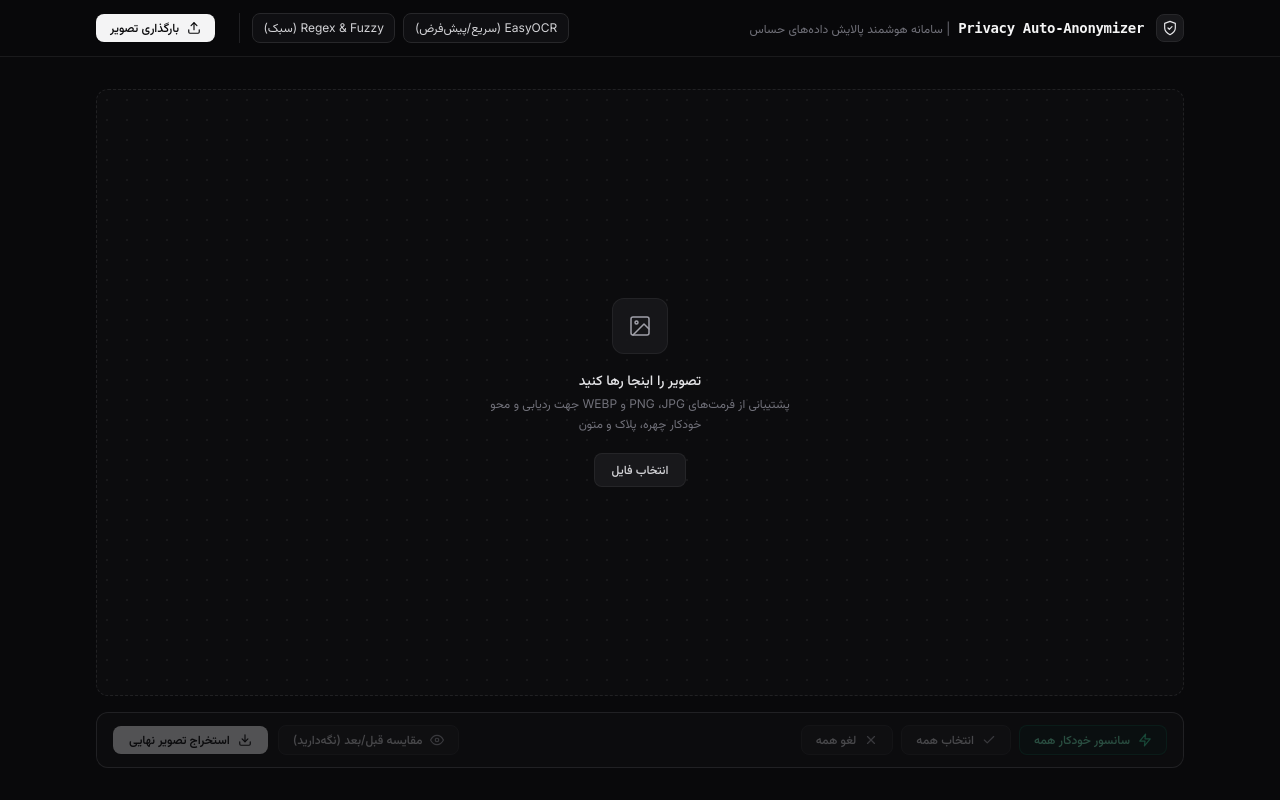
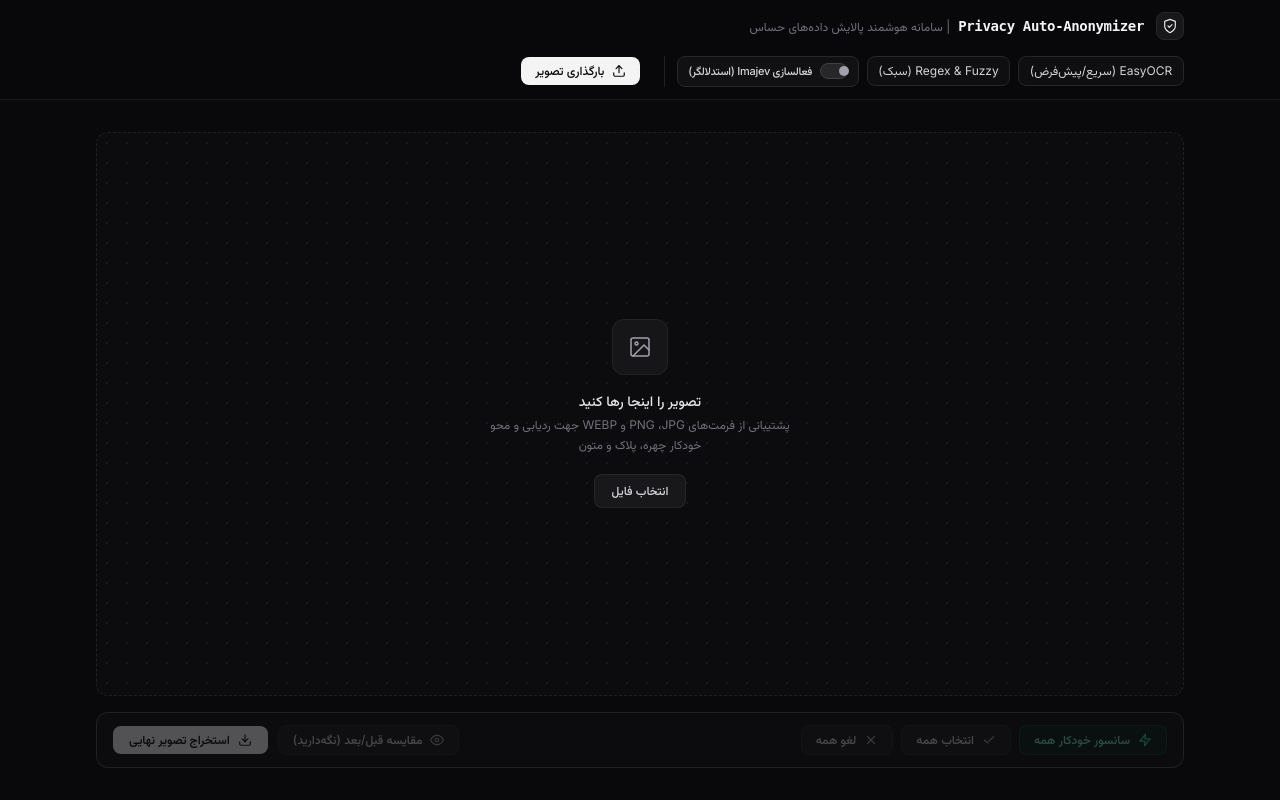
Before and after one commit to hzabbas/privacy-auto-anonymizer, a Django app: page / in a window 1280 px wide. Run offline with Django 5.2, Linux system fonts and the light colour scheme; some libraries are stand-ins or nearby versions.

Commit message:
feat: add Imajev UI toggle, interactive log panel, and fix detection false-positives

```diff
--- a/anonymizer/views.py
+++ b/anonymizer/views.py
@@ -83,13 +83,15 @@ def analyze_image_api(request):
 
         ocr_engine = request.POST.get('ocr_engine', 'easyocr')
         layout_engine = request.POST.get('layout_engine', 'regex')
+        use_imajev = request.POST.get('use_imajev', 'false').lower() in ('true', '1', 'yes')
 
         # Run AI entity detection pipeline
         analysis_result = analyze_image_entities(
             file_bytes,
             conf_threshold=conf_threshold,
             ocr_engine=ocr_engine,
-            layout_engine=layout_engine
+            layout_engine=layout_engine,
+            use_imajev=use_imajev
         )
 
         return JsonResponse(analysis_result, status=200)
--- a/static/js/app.js
+++ b/static/js/app.js
@@ -115,6 +115,7 @@ class AnonymizerStudio {
         // Engine select change listeners for Auto-Reanalyze
         const ocrSelect = document.getElementById('ocrEngineSelect');
         const layoutSelect = document.getElementById('layoutEngineSelect');
+        const imajevToggle = document.getElementById('imajevToggle');
         const reanalyzeHandler = () => {
             if (this.currentFile) {
                 this.analyzeImage(this.currentFile);
@@ -122,6 +123,25 @@ class AnonymizerStudio {
         };
         if (ocrSelect) ocrSelect.addEventListener('change', reanalyzeHandler);
         if (layoutSelect) layoutSelect.addEventListener('change', reanalyzeHandler);
+
+        if (imajevToggle) {
+            imajevToggle.addEventListener('change', (e) => {
+                this.handleImajevToggle(e.target.checked);
+                reanalyzeHandler();
+            });
+        }
+
+        const btnClearLogs = document.getElementById('btnClearImajevLogs');
+        if (btnClearLogs) {
+            btnClearLogs.addEventListener('click', () => {
+                const content = document.getElementById('imajevLogContent');
+                const countBadge = document.getElementById('imajevLogCount');
+                if (content) {
+                    content.innerHTML = `<div class="text-zinc-500 text-[11px] italic p-2.5 bg-zinc-900/30 rounded-lg border border-zinc-800/40">لاگ‌ها پاکسازی شدند.</div>`;
+                }
+                if (countBadge) countBadge.textContent = '0 رویداد';
+            });
+        }
 
         // Canvas Click & Hover for Hit Testing (Human-in-the-loop)
         this.canvas.addEventListener('click', (e) => this.handleCanvasClick(e));
@@ -367,6 +387,27 @@ class AnonymizerStudio {
             formData.append('ocr_engine', ocrEngine);
             formData.append('layout_engine', layoutEngine);
 
+            const imajevToggle = document.getElementById('imajevToggle');
+            const useImajev = imajevToggle ? imajevToggle.checked : false;
+            formData.append('use_imajev', useImajev ? 'true' : 'false');
+
+            if (useImajev) {
+                const statusText = document.getElementById('imajevStatusText');
+                const statusPulse = document.getElementById('imajevStatusPulse');
+                if (statusText) statusText.textContent = 'در حال استدلال...';
+                if (statusPulse) {
+                    statusPulse.classList.remove('bg-emerald-400');
+                    statusPulse.classList.add('bg-cyan-400');
+                }
+                const container = document.getElementById('imajevLogContent');
+                if (container) {
+                    container.innerHTML = `<div class="text-cyan-400 text-[11px] font-mono flex items-center gap-2 p-2.5 bg-zinc-900/50 rounded-lg border border-zinc-800/60 animate-pulse">
+                        <span class="w-2 h-2 rounded-full bg-cyan-400 animate-ping"></span>
+                        در حال ارسال تصویر و اجرای استدلال معنایی توسط Imajev VLM...
+                    </div>`;
+                }
+            }
+
             const response = await fetch('/api/analyze/', {
                 method: 'POST',
                 body: formData
@@ -384,6 +425,14 @@ class AnonymizerStudio {
                     ...det,
                     isMasked: false
                 }));
+
+                // Handle Imajev logs display
+                if (useImajev && Array.isArray(data.imajev_logs)) {
+                    this.renderImajevLogs(data.imajev_logs);
+                } else if (!useImajev) {
+                    const statusText = document.getElementById('imajevStatusText');
+                    if (statusText) statusText.textContent = 'غیرفعال';
+                }
 
                 // Enable toolbar controls
                 this.enableControls(true);
@@ -1127,6 +1176,125 @@ class AnonymizerStudio {
             setTimeout(() => toast.remove(), 300);
         }, 3500);
     }
+
+    /**
+     * Toggles 2-column responsive layout shift when Imajev is enabled/disabled.
+     */
+    handleImajevToggle(isActive) {
+        const workspaceGrid = document.getElementById('workspaceGrid');
+        const dropzoneContainer = document.getElementById('dropzoneContainer');
+        const logPanel = document.getElementById('imajevLogPanel');
+        const mainWorkspace = document.getElementById('mainWorkspace');
+
+        if (isActive) {
+            if (workspaceGrid) {
+                workspaceGrid.classList.remove('grid-cols-1');
+                workspaceGrid.classList.add('grid-cols-1', 'lg:grid-cols-4');
+            }
+            if (dropzoneContainer) {
+                dropzoneContainer.classList.add('lg:col-span-3');
+            }
+            if (logPanel) {
+                logPanel.classList.remove('hidden');
+                logPanel.classList.add('flex', 'lg:col-span-1');
+            }
+            if (mainWorkspace) {
+                mainWorkspace.classList.remove('max-w-6xl');
+                mainWorkspace.classList.add('max-w-7xl');
+            }
+            this.showToast('حالت استدلال هوشمند Imajev فعال شد.');
+        } else {
+            if (workspaceGrid) {
+                workspaceGrid.classList.remove('lg:grid-cols-4');
+                workspaceGrid.classList.add('grid-cols-1');
+            }
+            if (dropzoneContainer) {
+                dropzoneContainer.classList.remove('lg:col-span-3');
+            }
+            if (logPanel) {
+                logPanel.classList.remove('flex', 'lg:col-span-1');
+                logPanel.classList.add('hidden');
+            }
+            if (mainWorkspace) {
+                mainWorkspace.classList.remove('max-w-7xl');
+                mainWorkspace.classList.add('max-w-6xl');
+            }
+        }
+
+        // Allow layout animation to settle and refresh canvas HUD alignment
+        setTimeout(() => {
+            if (this.originalImage) {
+                this.render();
+            }
+        }, 150);
+    }
+
+    /**
+     * Renders Imajev reasoning decisions with staggered fade-in animation.
+     */
+    renderImajevLogs(logs) {
+        const container = document.getElementById('imajevLogContent');
+        const countBadge = document.getElementById('imajevLogCount');
+        const statusText = document.getElementById('imajevStatusText');
+        const statusPulse = document.getElementById('imajevStatusPulse');
+        if (!container) return;
+
+        container.innerHTML = '';
+        if (countBadge) countBadge.textContent = `${logs.length} رویداد`;
+        if (statusText) statusText.textContent = 'تکمیل شد';
+        if (statusPulse) {
+            statusPulse.classList.remove('bg-cyan-400');
+            statusPulse.classList.add('bg-emerald-400');
+        }
+
+        if (!logs || logs.length === 0) {
+            container.innerHTML = `<div class="text-zinc-500 text-[11px] italic p-2.5 bg-zinc-900/30 rounded-lg border border-zinc-800/40">هیچ تصمیمی توسط Imajev برای این تصویر ثبت نشد.</div>`;
+            return;
+        }
+
+        logs.forEach((logText, index) => {
+            const item = document.createElement('div');
+            item.className = 'flex items-start gap-2 p-2 rounded-lg bg-zinc-900/70 border border-zinc-800/60 text-zinc-300 text-[11px] leading-relaxed transition-all duration-300 opacity-0 translate-y-2';
+
+            let dotColor = 'bg-cyan-400';
+            if (logText.includes('❌')) dotColor = 'bg-rose-500';
+            else if (logText.includes('✅')) dotColor = 'bg-emerald-400';
+            else if (logText.includes('⚡')) dotColor = 'bg-amber-400';
+            else if (logText.includes('⚠️')) dotColor = 'bg-orange-500';
+            else if (logText.includes('🚀')) dotColor = 'bg-cyan-400';
+
+            const cleanText = logText
+                .replace(/^(\s*[❌✅⚡⚠️🔍🚀✨]\s*Imajev(?:\/OCR)?:\s*)/, '')
+                .trim();
+            const prefixMatch = logText.match(/^(\s*[❌✅⚡⚠️🔍🚀✨]\s*Imajev(?:\/OCR)?)/);
+            const prefix = prefixMatch ? prefixMatch[1] : 'Imajev';
+
+            item.innerHTML = `
+                <span class="inline-block w-1.5 h-1.5 rounded-full ${dotColor} mt-1.5 flex-shrink-0 shadow-[0_0_6px_currentColor]"></span>
+                <div class="flex-1">
+                    <span class="font-bold text-zinc-200">${this.escapeHtml(prefix)}:</span>
+                    <span class="text-zinc-300">${this.escapeHtml(cleanText)}</span>
+                </div>
+            `;
+            container.appendChild(item);
+
+            setTimeout(() => {
+                item.classList.remove('opacity-0', 'translate-y-2');
+                item.classList.add('opacity-100', 'translate-y-0');
+                container.scrollTop = container.scrollHeight;
+            }, index * 90);
+        });
+    }
+
+    escapeHtml(str) {
+        if (!str) return '';
+        return str
+            .replace(/&/g, '&amp;')
+            .replace(/</g, '&lt;')
+            .replace(/>/g, '&gt;')
+            .replace(/"/g, '&quot;')
+            .replace(/'/g, '&#039;');
+    }
 }
 
 // Initialize on DOM load
--- a/templates/anonymizer/index.html
+++ b/templates/anonymizer/index.html
@@ -83,7 +83,7 @@
             <!-- Upload Action Button & Settings -->
             <div class="flex flex-wrap items-center gap-3">
                 <!-- Settings Panel -->
-                <div class="flex items-center gap-2 sm:ml-3 sm:border-l border-zinc-800/80 sm:pl-3">
+                <div class="flex flex-wrap items-center gap-2 sm:ml-3 sm:border-l border-zinc-800/80 sm:pl-3">
                     <select id="ocrEngineSelect" class="bg-zinc-900/50 hover:bg-zinc-900 border border-zinc-800 text-zinc-300 text-xs rounded-lg px-2 py-1.5 focus:outline-none focus:border-cyan-500/50 transition-colors cursor-pointer appearance-none text-center">
                         <option value="easyocr">EasyOCR (سریع/پیش‌فرض)</option>
                         <option value="paddleocr">PaddleOCR (دقت بالا)</option>
@@ -93,6 +93,15 @@
                         <option value="regex">Regex & Fuzzy (سبک)</option>
                         <option value="layoutparser">LayoutParser (هوشمند)</option>
                     </select>
+
+                    <!-- Imajev VLM Toggle Switch -->
+                    <label for="imajevToggle" class="relative inline-flex items-center gap-2 cursor-pointer select-none bg-zinc-900/60 hover:bg-zinc-900 border border-zinc-800 hover:border-zinc-700 text-zinc-300 hover:text-white rounded-lg px-2.5 py-1.5 transition-all">
+                        <input type="checkbox" id="imajevToggle" class="sr-only peer">
+                        <div class="w-7 h-4 bg-zinc-800 rounded-full border border-zinc-700 peer-checked:bg-cyan-950 peer-checked:border-cyan-500/80 transition-colors relative flex items-center">
+                            <span class="w-2.5 h-2.5 bg-zinc-400 peer-checked:bg-cyan-400 rounded-full transition-transform duration-200 translate-x-0.5 peer-checked:translate-x-3.5 shadow-sm"></span>
+                        </div>
+                        <span class="text-[11px] font-medium tracking-tight">فعالسازی Imajev (استدلالگر)</span>
+                    </label>
                 </div>
 
                 <!-- Status Badge -->
@@ -115,7 +124,7 @@
     </header>
 
     <!-- Main Workspace -->
-    <main class="flex-1 max-w-6xl w-full mx-auto p-4 sm:p-6 lg:p-8 flex flex-col gap-4">
+    <main id="mainWorkspace" class="flex-1 max-w-6xl w-full mx-auto p-4 sm:p-6 lg:p-8 flex flex-col gap-4 transition-all duration-300">
 
         <!-- Legend (Entity Color Guides) -->
         <div id="legendContainer" class="hidden items-center justify-between text-xs px-2 text-zinc-400">
@@ -139,8 +148,11 @@
             </div>
         </div>
 
+        <!-- Central Workspace Grid (Canvas + Imajev Log Panel) -->
+        <div id="workspaceGrid" class="flex-1 w-full grid grid-cols-1 gap-4 transition-all duration-300">
+
             <!-- Central Canvas / Dropzone Area -->
-        <div id="dropzoneContainer" class="flex-1 bg-[#0c0c0e] border border-dashed border-zinc-800/80 hover:border-zinc-700 rounded-xl relative flex flex-col items-center justify-center min-h-[500px] overflow-hidden transition-all duration-300 group canvas-grid">
+            <div id="dropzoneContainer" class="w-full bg-[#0c0c0e] border border-dashed border-zinc-800/80 hover:border-zinc-700 rounded-xl relative flex flex-col items-center justify-center min-h-[500px] overflow-hidden transition-all duration-300 group canvas-grid">
 
                 <!-- Empty State / Dropzone -->
                 <div id="placeholderState" class="flex flex-col items-center justify-center text-center p-8 z-10 select-none">
@@ -177,6 +189,56 @@
                     <p class="text-xs font-medium text-zinc-200 tracking-wide">در حال پردازش پایپ‌لاین هوش مصنوعی...</p>
                     <span class="text-[11px] text-zinc-500 mt-1 font-mono">شناسایی خودکار چهره، پلاک و متون حساس</span>
                 </div>
+            </div>
+
+            <!-- Imajev VLM Reasoning Terminal Log Panel -->
+            <aside id="imajevLogPanel" class="hidden flex-col bg-[#0c0c0e] border border-zinc-800/80 rounded-xl overflow-hidden shadow-2xl transition-all duration-300 min-h-[380px] lg:min-h-0">
+                <!-- Terminal Header -->
+                <div class="flex items-center justify-between px-3.5 py-2.5 bg-zinc-900/90 border-b border-zinc-800/80 select-none">
+                    <div class="flex items-center gap-2">
+                        <div class="flex items-center gap-1.5">
+                            <span class="w-2.5 h-2.5 rounded-full bg-red-500/80 shadow-[0_0_6px_rgba(239,68,68,0.4)]"></span>
+                            <span class="w-2.5 h-2.5 rounded-full bg-amber-500/80 shadow-[0_0_6px_rgba(245,158,11,0.4)]"></span>
+                            <span class="w-2.5 h-2.5 rounded-full bg-emerald-500/80 shadow-[0_0_6px_rgba(16,185,129,0.4)]"></span>
+                        </div>
+                        <span class="text-[11px] font-mono text-zinc-300 font-semibold mr-1.5 flex items-center gap-1.5">
+                            <svg class="w-3.5 h-3.5 text-cyan-400" viewBox="0 0 24 24" fill="none" stroke="currentColor" stroke-width="2" stroke-linecap="round" stroke-linejoin="round">
+                                <polyline points="4 17 10 11 4 5"/>
+                                <line x1="12" y1="19" x2="20" y2="19"/>
+                            </svg>
+                            Imajev VLM Terminal
+                        </span>
+                    </div>
+                    <div class="flex items-center gap-1.5">
+                        <span id="imajevStatusPulse" class="w-2 h-2 rounded-full bg-cyan-400 animate-pulse"></span>
+                        <span id="imajevStatusText" class="text-[10px] text-zinc-400 font-mono">آماده</span>
+                    </div>
+                </div>
+
+                <!-- Terminal Subheader / Mode Badge -->
+                <div class="px-3.5 py-1.5 bg-zinc-950/60 border-b border-zinc-800/40 flex items-center justify-between text-[10px] text-zinc-400 font-mono">
+                    <span class="text-cyan-400/90 font-medium flex items-center gap-1">
+                        <span class="inline-block w-1.5 h-1.5 rounded-full bg-cyan-400"></span>
+                        استدلالگر و اعتبارسنج بصری
+                    </span>
+                    <span id="imajevLogCount" class="text-zinc-500">0 رویداد</span>
+                </div>
+
+                <!-- Terminal Body (Log Messages Container) -->
+                <div id="imajevLogContent" class="flex-1 p-3.5 font-mono text-xs overflow-y-auto space-y-2.5 max-h-[550px] scrollbar-thin scrollbar-thumb-zinc-800 select-text">
+                    <div id="imajevLogPlaceholder" class="text-zinc-500 text-[11px] leading-relaxed italic p-2.5 bg-zinc-900/30 rounded-lg border border-zinc-800/40">
+                        کنسول استدلال هوشمند فعال است. با بارگذاری تصویر، ردیابی معنایی سند، دورزدن هوشمند OCR و اعتبارسنجی کادرهای مرزی در اینجا به صورت زنده نمایش داده خواهد شد.
+                    </div>
+                </div>
+
+                <!-- Terminal Footer -->
+                <div class="px-3 py-2 bg-zinc-950/80 border-t border-zinc-800/60 flex items-center justify-between text-[10px] text-zinc-500 font-mono">
+                    <span class="flex items-center gap-1">
+                        <span class="text-emerald-400">●</span> VLM Decision Core
+                    </span>
+                    <button type="button" id="btnClearImajevLogs" class="hover:text-zinc-300 text-[10px] transition-colors">پاکسازی</button>
+                </div>
+            </aside>
         </div>
 
         <!-- Bottom Operational Controls -->
```
Also changed, not shown: anonymizer/ml_pipeline.py (+73 -36 lines), anonymizer/pii.py (+9 -11 lines). Lines whose indentation alone changed are shown as unchanged.
